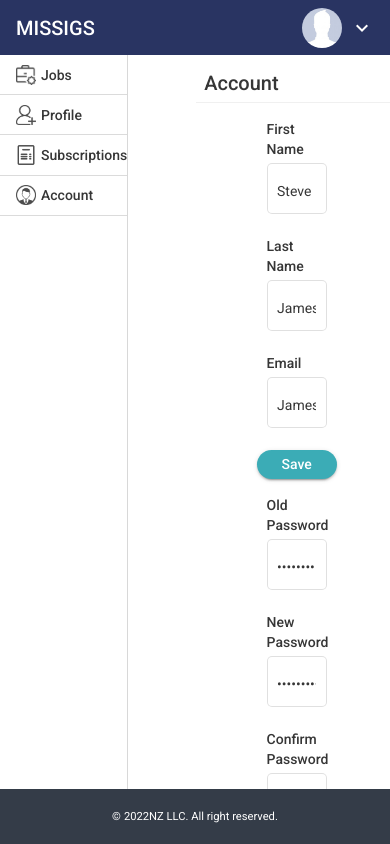
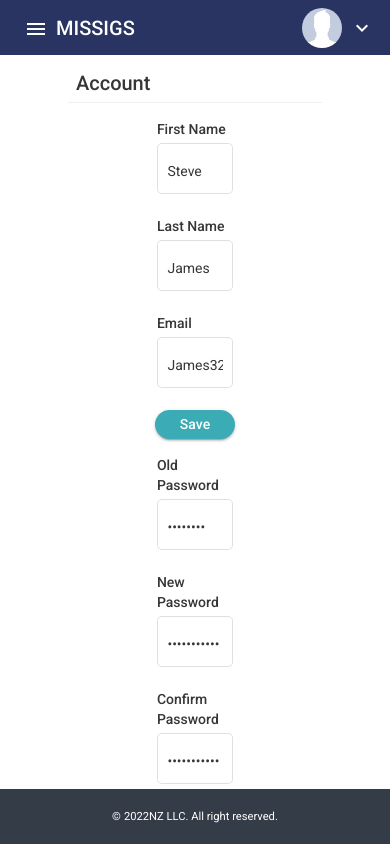
Before and after one commit to faridullah1/missigs-portal, an Angular app: page /account in a window 390 px wide. Built offline with nearby package versions, Linux system fonts and the light colour scheme.

Commit message:
mobile responsive menu

```diff
--- a/src/app/layout/main-layout/layout.component.html
+++ b/src/app/layout/main-layout/layout.component.html
@@ -1,8 +1,8 @@
 <div class="container">
-    <app-toolbar></app-toolbar>
+    <app-toolbar (signal)="toggleDrawer($event)"></app-toolbar>
 
 	<div style="display: flex; height: calc(100% - 55px); overflow: auto;">
-		<drawer class="drawer"></drawer>
+		<drawer class="drawer" [class.is-open]="isOpen"></drawer>
 
 		<main class="main">
 			<div class="w-100-p">
--- a/src/app/layout/main-layout/layout.component.scss
+++ b/src/app/layout/main-layout/layout.component.scss
@@ -5,6 +5,10 @@
 
 	.drawer {
 		flex: 0 0 12%;
+
+		@media screen and (max-width: 960px) {
+			display: none;
+		}
 	}
 
     .main {
@@ -12,4 +16,8 @@
 		flex: 1;
 		padding: 4px;
     }
+
+	.is-open {
+		display: block;
+	}
 }
--- a/src/app/layout/main-layout/layout.component.ts
+++ b/src/app/layout/main-layout/layout.component.ts
@@ -8,5 +8,11 @@ import { ChangeDetectionStrategy, Component } from '@angular/core';
   changeDetection: ChangeDetectionStrategy.OnPush
 })
 export class MainLayoutComponent {
+	isOpen = false;
+
 	constructor() { }
+
+	toggleDrawer(ev: boolean): void {
+		this.isOpen = ev;
+	}
 }
--- a/src/app/layout/toolbar/toolbar.component.html
+++ b/src/app/layout/toolbar/toolbar.component.html
@@ -1,6 +1,12 @@
 <mat-toolbar class="toolbar">
     <nav class="nav">
-        <h1 class="app-title"> {{ title }} </h1>
+		<div class="d-flex align-center">
+			<button mat-icon-button class="menu-icon" (click)="openSideNav()">
+				<mat-icon>menu</mat-icon>
+			</button>
+
+			<h1 class="app-title"> {{ title }} </h1>
+		</div>
 
 		<div class="profile" [matMenuTriggerFor]="userMenu">
             <img src="assets/images/avatar.jpg" alt="Avatar" class="avatar">
--- a/src/app/layout/toolbar/toolbar.component.scss
+++ b/src/app/layout/toolbar/toolbar.component.scss
@@ -64,3 +64,13 @@
 		opacity: 0.5
 	}
 }
+
+.menu-icon {
+	display: none;
+}
+
+@media screen and (max-width: 960px) {
+	.menu-icon {
+		display: block;
+	}
+}
--- a/src/app/layout/toolbar/toolbar.component.ts
+++ b/src/app/layout/toolbar/toolbar.component.ts
@@ -1,4 +1,4 @@
-import { ChangeDetectionStrategy, Component, OnInit } from '@angular/core';
+import { ChangeDetectionStrategy, Component, EventEmitter, OnInit, Output } from '@angular/core';
 import { Navigation } from 'src/app/common/navigation';
 import { Menu } from '../models';
 
@@ -12,6 +12,9 @@ import { Menu } from '../models';
 export class ToolbarComponent implements OnInit {
 	navigation: Menu[];
 	title = 'missigs';
+	isOpen = false;
+
+	@Output() signal = new EventEmitter();
 
   	constructor() {
 		this.navigation = Navigation.menu;
@@ -22,4 +25,10 @@ export class ToolbarComponent implements OnInit {
 	onLogout(): void {
 		console.log('logging out.');
 	}
+
+	openSideNav(): void {
+		this.isOpen = !this.isOpen;
+
+		this.signal.emit(this.isOpen);
+	}
 }
--- a/src/styles.scss
+++ b/src/styles.scss
@@ -21,6 +21,10 @@ body {
 
 .flex-column {
 	flex-direction: column;
+}
+
+.align-center {
+	align-items: center;
 }
 
 .badge {
```
